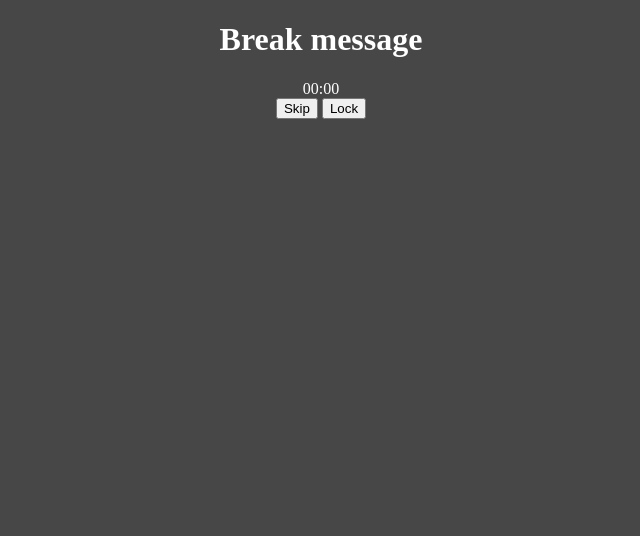
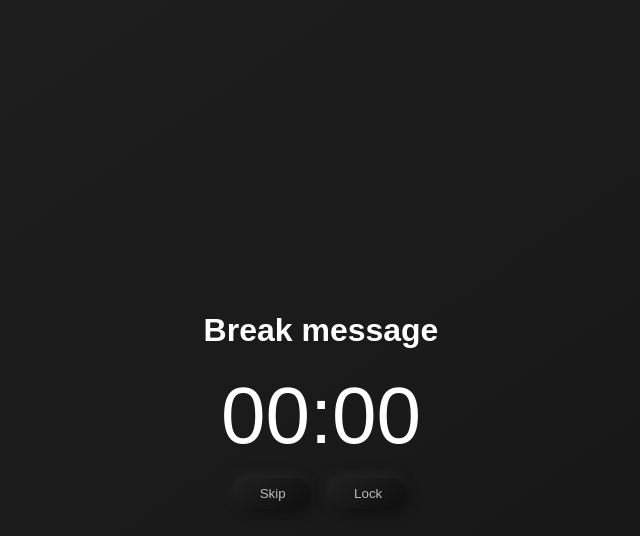
Before and after one commit to frontend-sensei/eyeer, an Electron app: page main/break/index.html in a window 1280 px wide. Shown: the whole page, without its empty margins (319-959 px from the left). Drawn offline with Linux system fonts and the light colour scheme; no server answers.

Commit message:
Style break window

```diff
--- a/main/break/createBreakWindow.js
+++ b/main/break/createBreakWindow.js
@@ -16,7 +16,6 @@ function createBreakWindow(windowOptions) {
   });
   mainWindow.setMenuBarVisibility(false);
   mainWindow.loadFile(path.join(__dirname, "index.html"));
-  // mainWindow.webContents.openDevTools();
 
   return mainWindow;
 }
--- a/main/break/index.html
+++ b/main/break/index.html
@@ -6,7 +6,7 @@
       http-equiv="Content-Security-Policy"
       content="default-src 'self'; script-src 'self'; style-src 'self' 'unsafe-inline'"
     />
-    <link href="../../styles.css" rel="stylesheet" />
+    <link href="styles.css" rel="stylesheet" />
     <title>Hello World!</title>
   </head>
   <body>
@@ -14,7 +14,7 @@
       <h1 id="message" class="break__message">Break message</h1>
       <div id="timer" class="break__timer">00:00</div>
       <button id="skipButton" class="break__button">Skip</button>
-      <button id="lockButton" class="break__lock-btn">Lock</button>
+      <button id="lockButton" class="break__button">Lock</button>
     </main>
     <!-- You can also require other files to run in this process -->
     <script src="renderer.js"></script>
--- /dev/null
+++ b/main/break/styles.css
@@ -0,0 +1,30 @@
+html {
+  height: 100%;
+  display: flex;
+  align-items: center;
+  justify-content: center;
+  background: linear-gradient(145deg, #202020, #141414);
+  font-family: sans-serif;
+  color: #bbbbbb;
+}
+
+.break {
+  text-align: center;
+  color: #fff;
+}
+
+.break__timer {
+  margin-bottom: 1rem;
+  font-size: 5rem;
+}
+
+.break__button {
+  padding: .5rem 1.5rem;
+  margin: 0 .5rem;
+  cursor: pointer;
+  color: #bbbbbb;
+  box-shadow: 3px 3px 16px -5px #000000, -3px -3px 16px -5px #3a3a3a;
+  background: linear-gradient(145deg, #202020, #0e0e0e);
+  border-radius: 50px;
+  border: none;
+}
--- a/main/store/store.js
+++ b/main/store/store.js
@@ -66,7 +66,7 @@ module.exports = new Store({
   defaults: {
     break: {
       interval: 2, // 25 mins
-      duration: 5, // 5 mins
+      duration: 500, // 5 mins
       longDuration: 60 * 30, // 30 mins
       currentMessageId: 0,
       messages: new Set([
--- a/styles.css
+++ /dev/null
@@ -1,10 +0,0 @@
-/* styles.css */
-html {
-  background-color: #000000b8;
-}
-
-/* Add styles here to customize the appearance of your app */
-.break {
-  text-align: center;
-  color: #fff;
-}
```
